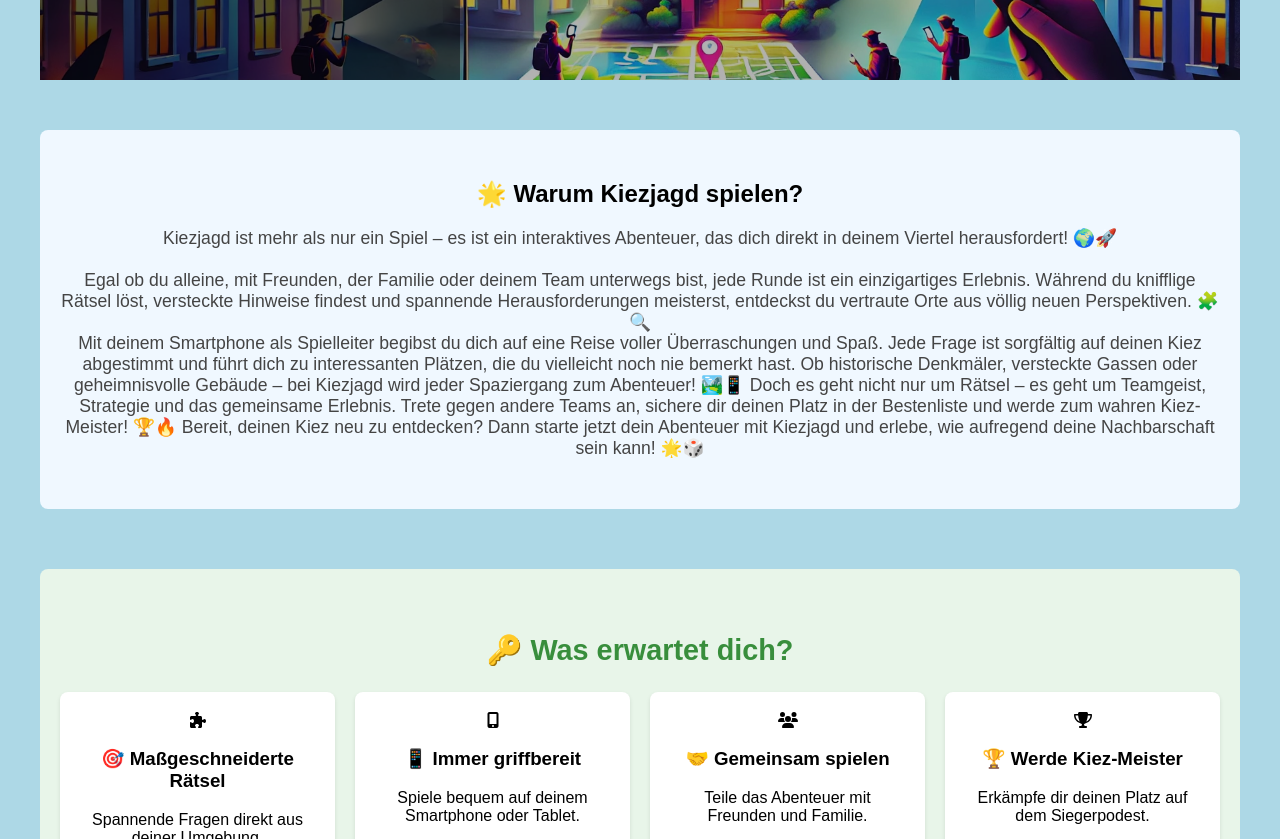
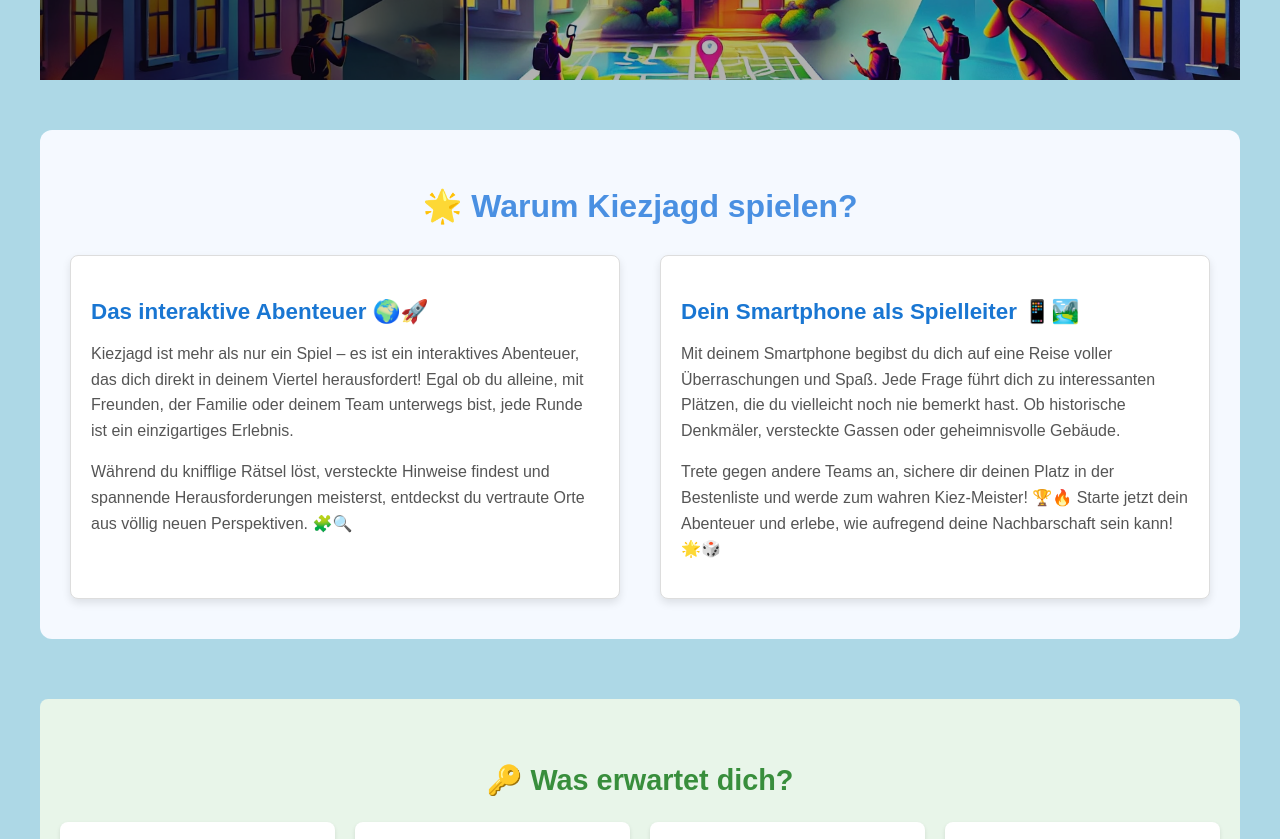
Before and after one commit to frankIllner2/frontend-kiezjagd, a Vue app: page / in a window 1280 px wide. Shown: the part 420-1259 px from the top of the page. Built offline with nearby package versions, Linux system fonts and the light colour scheme; no server answers.

Commit message:
Anpassungen Fragen einstellen

```diff
--- a/src/components/GameQuestion.vue
+++ b/src/components/GameQuestion.vue
@@ -5,7 +5,7 @@
 
     <!-- Frage mit Bild -->
     <div v-if="question.imageUrl" class="question-image">
-      <img :src="question.imageUrl" alt="Frage Bild" />
+      <img :src="getCorrectImageUrl(question.imageUrl)" alt="Frage Bild" />
     </div>
 
     <!-- Freitextantwort -->
@@ -67,6 +67,12 @@ export default {
       this.userAnswer = '';
       this.selectedOptions = [];
     },
+    getCorrectImageUrl(imageUrl) {
+      if (imageUrl.startsWith('http://localhost')) {
+        return imageUrl.replace('localhost', window.location.hostname);
+      }
+      return imageUrl;
+    }
   },
 };
 </script>
--- a/src/services/apiService.js
+++ b/src/services/apiService.js
@@ -2,7 +2,7 @@ import axios from 'axios';
 
 // ✅ Axios-Instanz erstellen
 const axiosInstance = axios.create({
-  baseURL: 'http://localhost:5000/api',
+  baseURL: 'http://192.168.178.26:5000/api',
   timeout: 5000,
 });
 
--- a/src/views/Admin.vue
+++ b/src/views/Admin.vue
@@ -32,7 +32,7 @@
               Zum Spiel
             </router-link>
             <button @click="editGame(game)">Bearbeiten</button>
-            <button @click="deleteGame(game._id)">Löschen jetzt</button>
+            <button @click="deleteGame(game._id)">Löschen</button>
           </div>
         </div>
       </div>
--- a/src/views/Home.vue
+++ b/src/views/Home.vue
@@ -19,18 +19,36 @@
     </section>
 
     <!-- Einführungstext -->
-    <section class="intro-section">
-      <h2>🌟 Warum Kiezjagd spielen?</h2>
-      <p>
-        Kiezjagd ist mehr als nur ein Spiel – es ist ein interaktives Abenteuer, das dich direkt in deinem Viertel herausfordert! 🌍🚀 <br /> <br />Egal ob du alleine, mit Freunden, der Familie oder deinem Team unterwegs bist, jede Runde ist ein einzigartiges Erlebnis. Während du knifflige Rätsel löst, versteckte Hinweise findest und spannende Herausforderungen meisterst, entdeckst du vertraute Orte aus völlig neuen Perspektiven. 🧩🔍
+    <section class="why-kiezjagd-section">
+    <h2>🌟 Warum Kiezjagd spielen?</h2>
+    <div class="cards-container">
+      <!-- Card 1 -->
+      <div class="card">
+        <h3>Das interaktive Abenteuer 🌍🚀</h3>
+        <p>
+          Kiezjagd ist mehr als nur ein Spiel – es ist ein interaktives Abenteuer, das dich direkt in deinem Viertel herausfordert!
+          Egal ob du alleine, mit Freunden, der Familie oder deinem Team unterwegs bist, jede Runde ist ein einzigartiges Erlebnis.
+        </p>
+        <p>
+          Während du knifflige Rätsel löst, versteckte Hinweise findest und spannende Herausforderungen meisterst,
+          entdeckst du vertraute Orte aus völlig neuen Perspektiven. 🧩🔍
+        </p>
+      </div>
 
-<br />Mit deinem Smartphone als Spielleiter begibst du dich auf eine Reise voller Überraschungen und Spaß. Jede Frage ist sorgfältig auf deinen Kiez abgestimmt und führt dich zu interessanten Plätzen, die du vielleicht noch nie bemerkt hast. Ob historische Denkmäler, versteckte Gassen oder geheimnisvolle Gebäude – bei Kiezjagd wird jeder Spaziergang zum Abenteuer! 🏞️📱
-
-Doch es geht nicht nur um Rätsel – es geht um Teamgeist, Strategie und das gemeinsame Erlebnis. Trete gegen andere Teams an, sichere dir deinen Platz in der Bestenliste und werde zum wahren Kiez-Meister! 🏆🔥
-
-Bereit, deinen Kiez neu zu entdecken? Dann starte jetzt dein Abenteuer mit Kiezjagd und erlebe, wie aufregend deine Nachbarschaft sein kann! 🌟🎲
-      </p>
-    </section>
+      <!-- Card 2 -->
+      <div class="card">
+        <h3>Dein Smartphone als Spielleiter 📱🏞️</h3>
+        <p>
+          Mit deinem Smartphone begibst du dich auf eine Reise voller Überraschungen und Spaß. Jede Frage führt dich zu interessanten Plätzen,
+          die du vielleicht noch nie bemerkt hast. Ob historische Denkmäler, versteckte Gassen oder geheimnisvolle Gebäude.
+        </p>
+        <p>
+          Trete gegen andere Teams an, sichere dir deinen Platz in der Bestenliste und werde zum wahren Kiez-Meister! 🏆🔥
+          Starte jetzt dein Abenteuer und erlebe, wie aufregend deine Nachbarschaft sein kann! 🌟🎲
+        </p>
+      </div>
+    </div>
+  </section>
 
     <!-- Vorteile als Cards -->
     <section class="features-section">
@@ -213,24 +231,66 @@ export default {
 
 
 /* 📝 Einführungstext */
-.intro-section {
+
+/* 🌟 Allgemeine Styles für den Abschnitt */
+.why-kiezjagd-section {
   text-align: center;
-  margin: 50px 0;
+  margin: 50px auto;
   padding: 30px 20px;
-  background-color: #f0f8ff; /* Hellblauer Hintergrund */
-  border-radius: 8px;
+  background-color: #f5f9ff;
+  border-radius: 12px;
 }
 
-.intro-section h1 {
-  font-size: 2.2rem;
-  color: #4caf50;
-  margin-bottom: 15px;
+/* 🎯 Überschrift */
+.why-kiezjagd-section h2 {
+  font-size: 2rem;
+  margin-bottom: 20px;
+  color: #4a90e2;
 }
 
-.intro-section p {
-  font-size: 1.1rem;
-  color: #444;
-  margin-bottom: 20px;
+/* 📦 Cards-Container */
+.cards-container {
+  display: grid;
+  grid-template-columns: repeat(auto-fit, minmax(300px, 1fr));
+  gap: 20px;
+  margin-top: 20px;
+}
+
+/* 🃏 Einzelne Card */
+.card {
+  background-color: #ffffff;
+  padding: 20px;
+  border-radius: 8px;
+  box-shadow: 0 4px 8px rgba(0, 0, 0, 0.1);
+  text-align: left;
+  transition: transform 0.3s ease, box-shadow 0.3s ease;
+}
+
+/* 🎨 Hover-Effekt */
+.card:hover {
+  transform: translateY(-5px);
+  box-shadow: 0 6px 12px rgba(0, 0, 0, 0.2);
+}
+
+/* 📝 Card Titel */
+.card h3 {
+  font-size: 1.4rem;
+  margin-bottom: 10px;
+  color: #1976d2;
+}
+
+/* 📄 Card Text */
+.card p {
+  font-size: 1rem;
+  line-height: 1.6;
+  color: #555;
+}
+
+/* 📱 Mobile Optimierung */
+@media (max-width: 768px) {
+  .cards-container {
+    grid-template-columns: 1fr;
+  }
 }
 
 /* 🟢 Vorteile als Cards */
--- a/vue.config.js
+++ b/vue.config.js
@@ -32,7 +32,7 @@ module.exports = {
   devServer: {
     proxy: {
       '/api': {
-        target: 'http://localhost:5000', // API-Backend-URL
+        target: 'http://192.168.178.26:5000', // API-Backend-URL
         changeOrigin: true, // Ändert den Origin-Header, um CORS-Probleme zu vermeiden
         secure: false, // Nur wenn HTTPS deaktiviert ist
         pathRewrite: {
```
